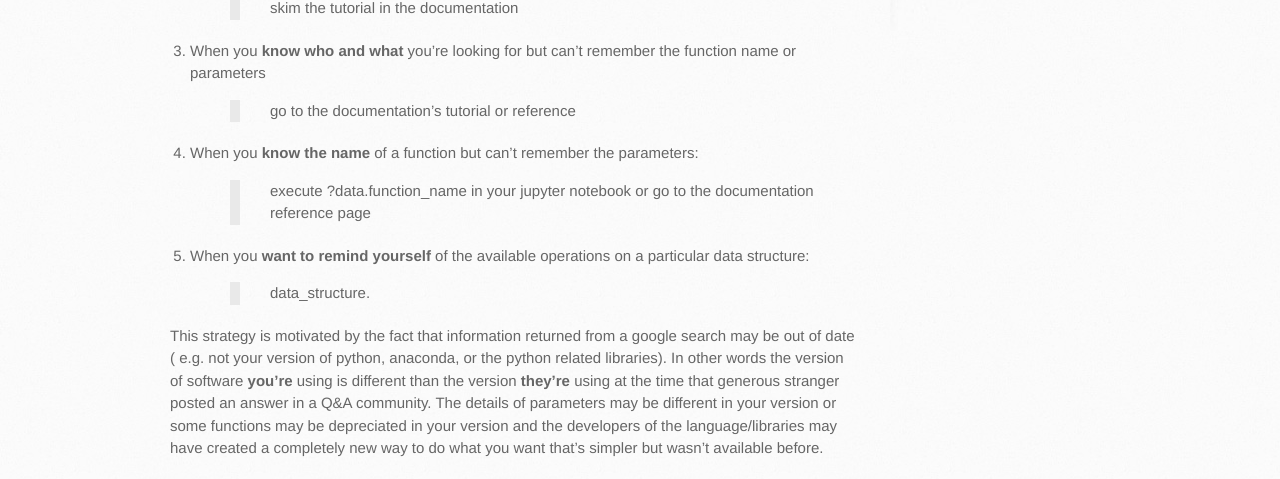
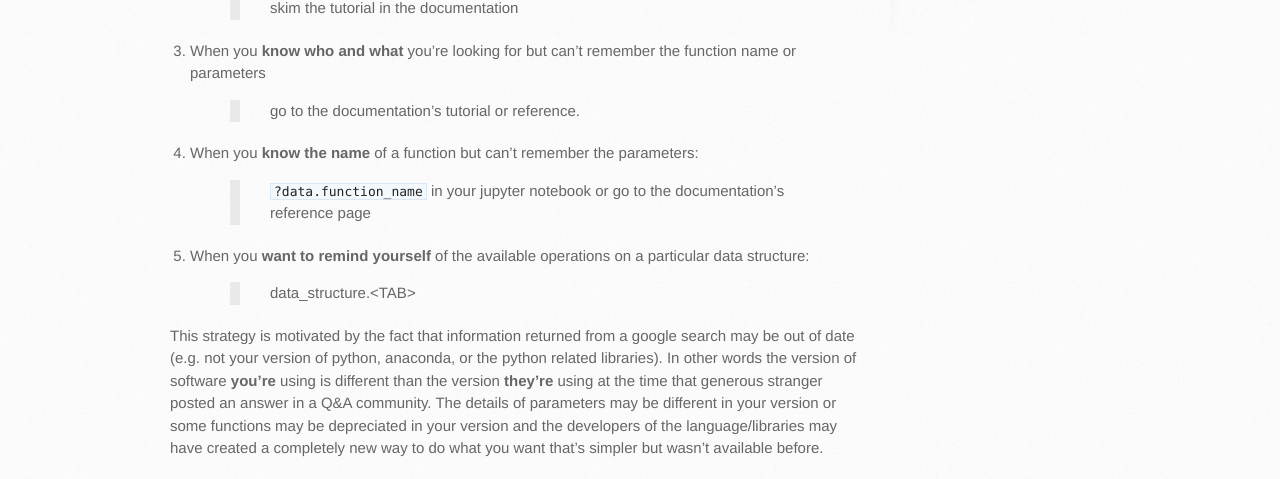
Before and after one commit to philstutorials/philstutorials.github.io, a Jekyll site: the page built from DATA601.md, in a window 1280 px wide. Shown: the part 705-1184 px from the top of the page. Built offline with Jekyll 4.4.1, drawn with Linux system fonts in a browser that asks for light colours; our own code applies the rules of GitHub Pages for plain Markdown files.

Commit message:
Update DATA601.md

```diff
--- a/DATA601.md
+++ b/DATA601.md
@@ -11,21 +11,21 @@ Drop-in help: Friday: 5:00pm-7:00pm (ICT 517)
 When you're writing your own code in a jupyter notebook it's useful to develop your own heuristic for looking things up. From my experience I would start with a strategy something like this:
 
 1. When you have **no idea** if you're looking for functionality provided by the python language or a part of some library:
- > google your vague questions, use the information you gather in 2,3,4, or 5
+>google your vague questions, use the information you gather in 2,3,4, or 5
 
 2. When you **know who provides** the functionality you're looking for (e.g.  python, matplotlib, pandas, etc) but you don't really know what it would be:
  > skim the tutorial in the documentation
 
 3. When you **know who and what** you're looking for but can't remember the function name or parameters
- > go to the documentation's tutorial or reference
+ > go to the documentation's tutorial or reference.
 
 4. When you **know the name** of a function but can't remember the parameters:
- > execute ?data.function_name in your jupyter notebook or go to the documentation reference page
+ > `?data.function_name` in your jupyter notebook or go to the documentation's reference page
 
 5. When you **want to remind yourself** of the available operations on a particular data structure:
- > data_structure.<TAB>
+ > data_structure.\<TAB\>
 
 
-This strategy is motivated by the fact that information returned from a google search may be out of date ( e.g. not your version of python, anaconda, or the python related libraries).
+This strategy is motivated by the fact that information returned from a google search may be out of date (e.g. not your version of python, anaconda, or the python related libraries).
 In other words the version of software **you're** using is different than the version **they're** using at the time that generous stranger posted an answer in a Q&A community.
 The details of parameters may be different in your version or some functions may be depreciated in your version and the developers of the language/libraries may have created a completely new way to do what you want that's simpler but wasn't available before.
```
